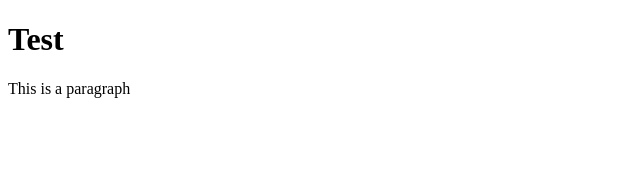
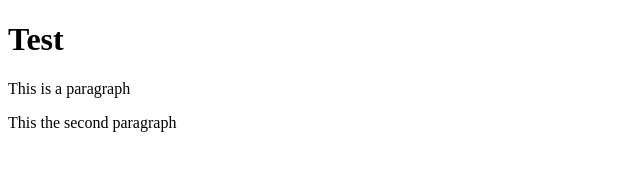
Before and after one commit to alejandromaselli/git-test, a website: page index.html in a window 1280 px wide. Shown: the whole page, without its empty margins (0-640 px from the left). Drawn offline with Linux system fonts and the light colour scheme.

```diff
--- a/index.html
+++ b/index.html
@@ -8,5 +8,6 @@
 <body>
     <h1>Test</h1>
     <p>This is a paragraph</p>
+    <p>This the second paragraph</p>
 </body>
 </html>
```
Also changed, not shown: package.json (added, +25 -0 lines), 2 other files.
